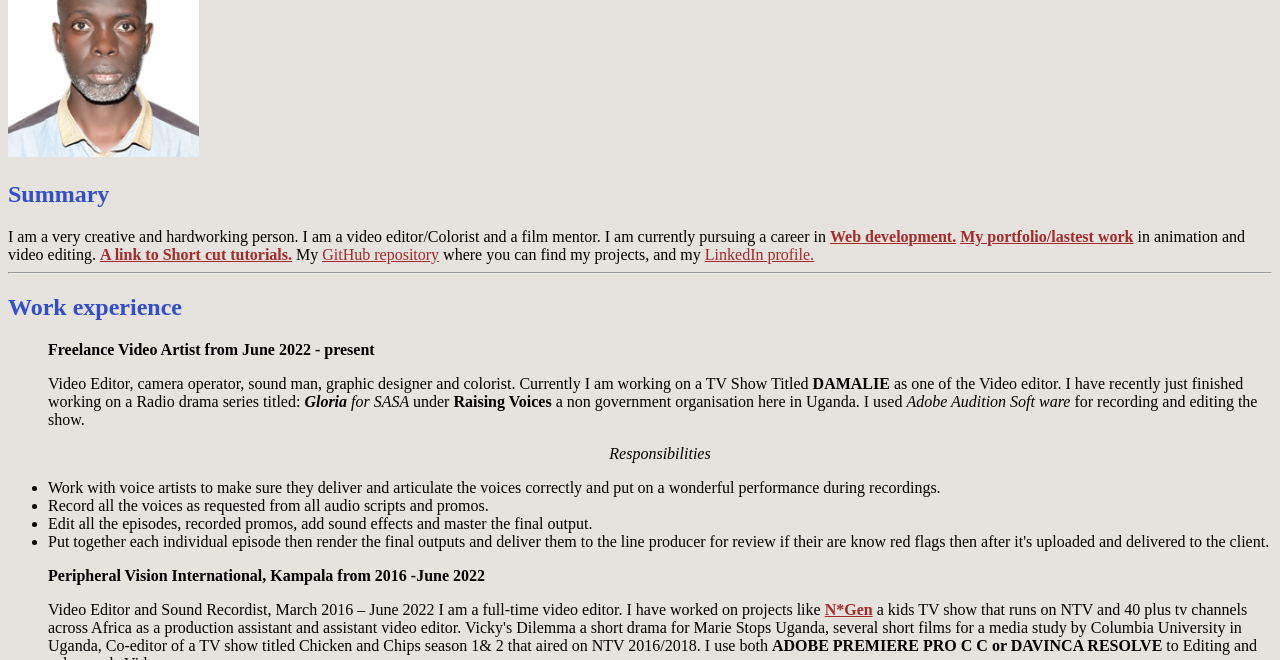
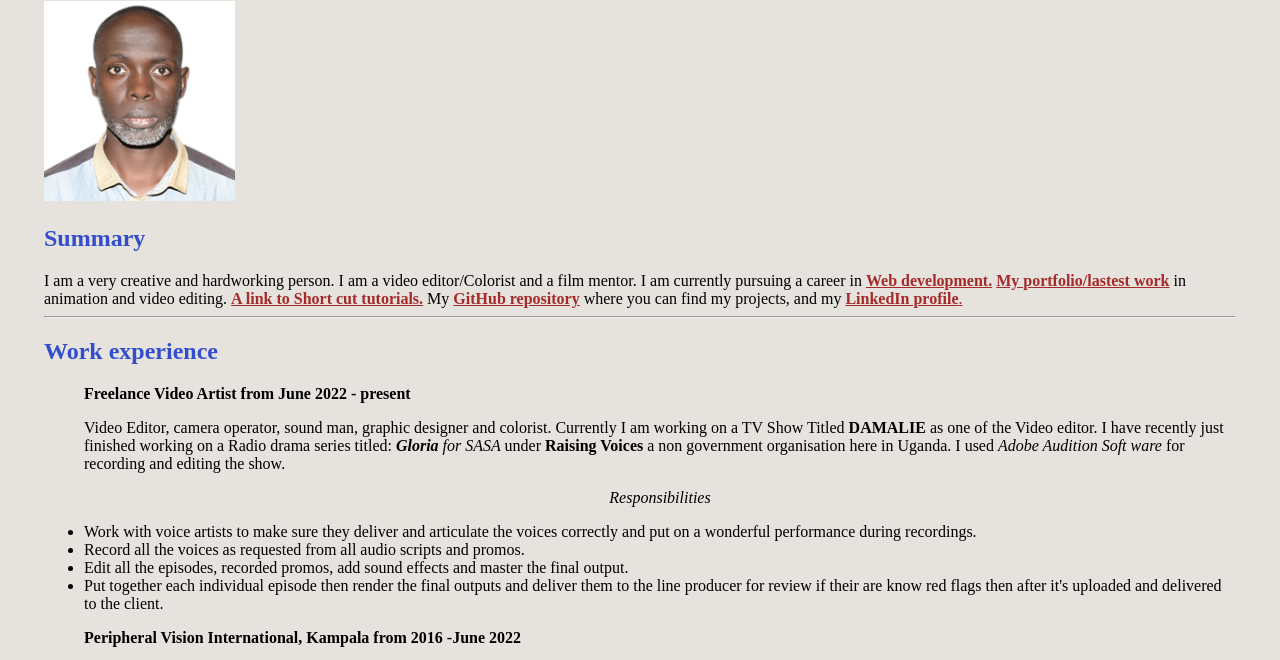
Before and after one commit to Backheart/html-RESUME, a plain HTML site: page index.html in a window 1280 px wide. Shown: the part 123-783 px from the top of the page. Drawn offline with Linux system fonts and the light colour scheme.

Commit message:
added padding

```diff
--- a/index.html
+++ b/index.html
@@ -6,6 +6,7 @@
     <style>
         body{
             background-color: rgb(230, 226, 221);
+            padding: 36px;
         }
         h2 {
             color:rgb(50, 78, 205)
@@ -21,7 +22,7 @@
     <a href="./Public/random.html"><img src="./accerts/Suuna.png"alt="Photo of a man's face" height="200"/></a>
 
     <h2>Summary</h2>
-    I am a very creative and hardworking person. I am a video editor/Colorist and a film mentor. I am currently pursuing a career in <a href="https://backheart.github.io/Suuna-portfolio/"><b>Web development.</b></a>  <a href="https://youtube.com/shorts/UDBjrCSUb2w"><b>My portfolio/lastest work</b></a> in animation and video editing. <a href="https://youtu.be/I0HWQW-KIZY?si=qwMLgWVcezivY56h"><b>A link to Short cut tutorials.</b></a> My <a href="https://github.com/Backheart">GitHub repository</a> where you can find my projects, and my <a href="https://www.linkedin.com/in/suuna-peter-5854871a/">LinkedIn profile.</a>
+    I am a very creative and hardworking person. I am a video editor/Colorist and a film mentor. I am currently pursuing a career in <a href="https://backheart.github.io/Suuna-portfolio/"><b>Web development.</b></a>  <a href="https://youtube.com/shorts/UDBjrCSUb2w"><b>My portfolio/lastest work</b></a> in animation and video editing. <a href="https://youtu.be/I0HWQW-KIZY?si=qwMLgWVcezivY56h"><b>A link to Short cut tutorials.</b></a> My <a href="https://github.com/Backheart"><b>GitHub repository</b></a> where you can find my projects, and my <a href="https://www.linkedin.com/in/suuna-peter-5854871a/"><b>LinkedIn profile</b>.</a>
     <hr />
     <h2>Work experience</h2>
     <ul>
```
